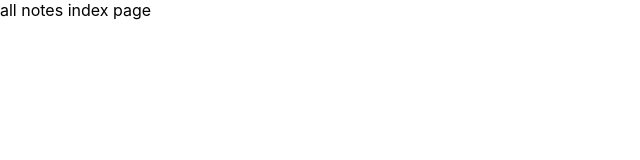
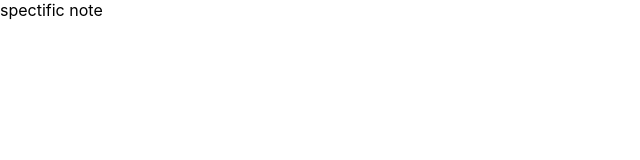
Before and after one commit to nanaji0133/next.js-course, a Next.js app: page /notes in a window 1280 px wide. Shown: the top 160 px of the page, without its empty margins (0-640 px from the left). Built offline with nearby package versions, Linux system fonts and the light colour scheme.

Commit message:
catch all routes

```diff
--- a/pages/notes/[id].js
+++ b/pages/notes/[...params].js
@@ -4,11 +4,11 @@
 const noteDetail = () =>
 {
     const router = useRouter();
-    const { id } = router.query;
-    console.log(router.query);
+    const { params } = router.query;
+    console.log(params);
     return (
         <div>
-            spectific note - {id }
+            spectific note
         </div>
     );
 };
```
